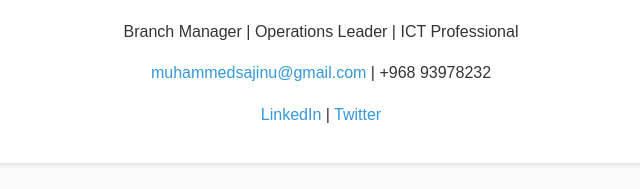
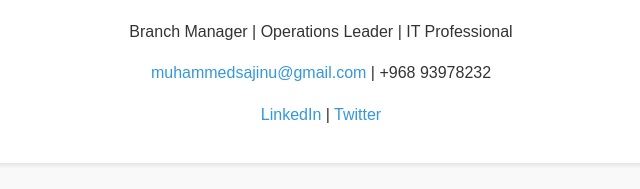
Before and after one commit to Sajinu786/sajinu-portfolio, a plain HTML site: page index.html in a window 1280 px wide. Shown: the part 268-457 px from the top of the page, 319-959 px from the left. Drawn offline with Linux system fonts and the light colour scheme.

Commit message:
Update index.html

```diff
--- a/index.html
+++ b/index.html
@@ -76,7 +76,7 @@
   <header>
     <img src="profile.jpg" alt="Profile Picture" />
     <h1>Muhammed Sajinu</h1>
-    <p>Branch Manager | Operations Leader | ICT Professional</p>
+    <p>Branch Manager | Operations Leader | IT Professional</p>
     <p><a href="mailto:muhammedsajinu@gmail.com">muhammedsajinu@gmail.com</a> | +968 93978232</p>
     <p><a href="https://linkedin.com/sajinu112x">LinkedIn</a> | <a href="https://x.com/SajinuSamad">Twitter</a></p>
   </header>
```
